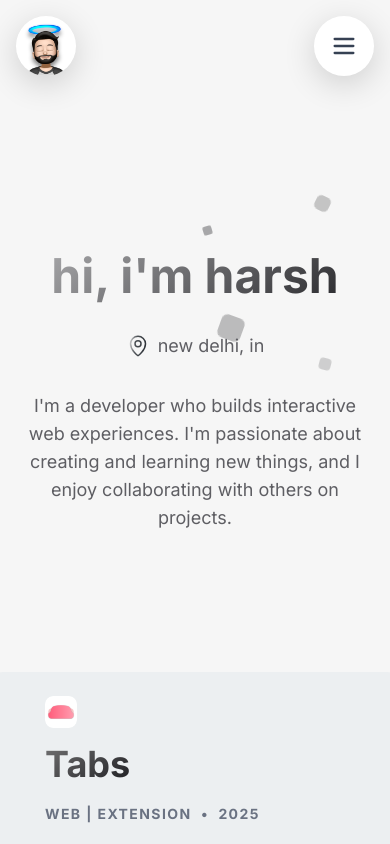
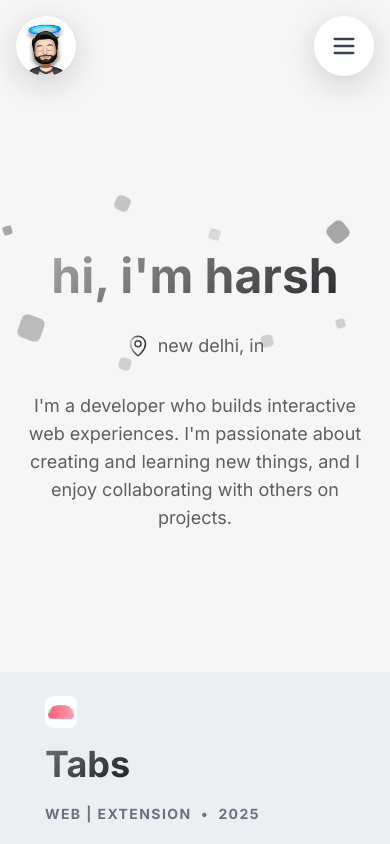
Before and after one commit to harshkyadav5/portfolio, a React (Vite) app: page / in a window 390 px wide. Shown: the top 844 px of the page. Built offline with nearby package versions, Linux system fonts and the light colour scheme.

Commit message:
Remove unwanted code and fix the center placement of particle container on small screen

```diff
--- a/src/components/ParticleAnimation.css
+++ b/src/components/ParticleAnimation.css
@@ -11,7 +11,6 @@
   will-change: transform;
   will-change: opacity, transform;
   opacity: 0;
-  /* transform: scale(1.5); */
 }
 
 .particle {
@@ -154,24 +153,10 @@
   overflow: hidden;
 }
 
-/* @media screen and (max-width: 1050px) {
+@media screen and (max-width: 479px) {
   .particle-wrapper {
-    width: 90vw;
-    scale: 1;
+    width: 300px;
   }
-} */
-/* @media screen and (max-width: 720px) {
-  .particle-wrapper {
-    width: 90vw;
-  }
-} */
-
-@media screen and (max-width: 479px) {
-  /* .particle-wrapper {
-    margin-left: auto;
-    margin-right: auto;
-    left: -31px;
-  } */
   .particle-1 {
     right: -3px;
   }
```
Also changed, not shown: src/components/ParticleAnimation.jsx (+0 -67 lines).
